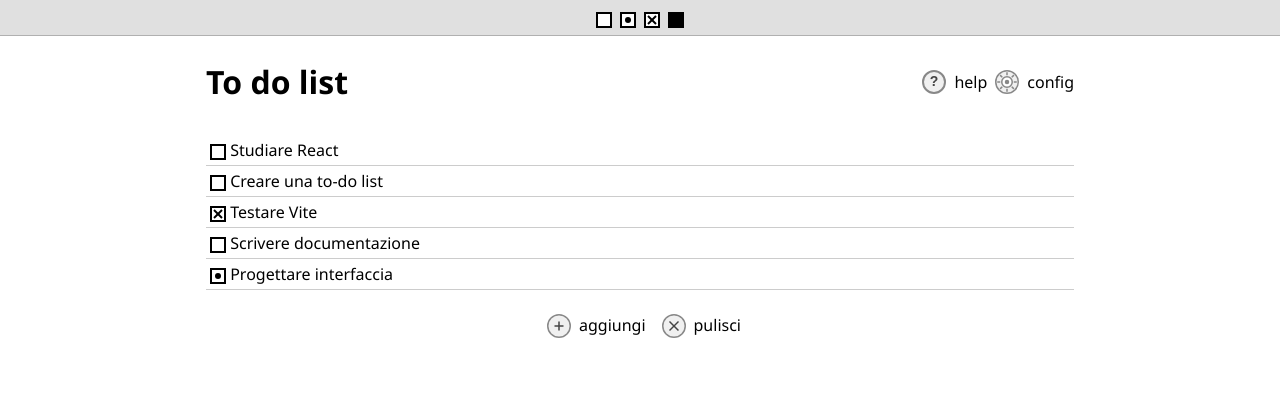
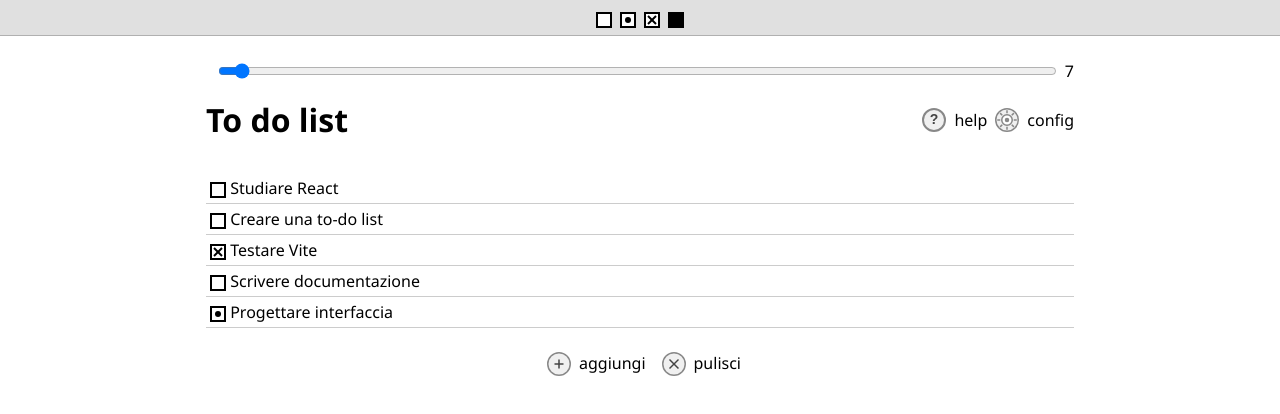
Before and after one commit to sensorario/quadrato, a React (Vite) app: page / in a window 1280 px wide. Shown: the top 414 px of the page. Built offline with nearby package versions, Linux system fonts and the light colour scheme.

Commit message:
feat(filter): filter task bay date range using a slider

```diff
--- a/src/App.jsx
+++ b/src/App.jsx
@@ -61,9 +61,13 @@ function App() {
     return saved ? JSON.parse(saved) : initialTasks;
   });
 
+  // Stato per lo slider dei giorni
+  const [daysRange, setDaysRange] = useState(7);
+
   // Funzione per aggiornare la descrizione di un task
   const updateTaskTitle = (id, value, longValue, projectValue, dateTimeValue) => {
-    setTasks(tasks => tasks.map(task =>
+    setTasks(tasks => {
+      const updated = tasks.map(task =>
         task.id === id
           ? {
             ...task,
@@ -73,7 +77,10 @@ function App() {
             dateTime: dateTimeValue ?? task.dateTime
           }
           : task
-    ));
+      );
+      localStorage.setItem('simplanner-tasks', JSON.stringify(updated));
+      return updated;
+    });
   };
   const [showPopup, setShowPopup] = useState(false);
   const [newTaskTitle, setNewTaskTitle] = useState('');
@@ -157,6 +164,19 @@ function App() {
         </div>
       </div>
       <div className="app-container">
+        {/* Slider per selezionare il range di giorni */}
+        <div style={{ margin: '16px 0', width: '100%', display: 'flex', alignItems: 'center' }}>
+          <input
+            type="range"
+            id="daysRange"
+            min={0}
+            max={365}
+            value={daysRange}
+            onChange={e => setDaysRange(Number(e.target.value))}
+            style={{ marginLeft: '12px', verticalAlign: 'middle', width: '100%' }}
+          />
+          <span style={{ marginLeft: '8px', fontWeight: 500 }}>{daysRange}</span>
+        </div>
         <Header
           setShowHelp={setShowHelp}
           editable={editable}
@@ -192,16 +212,28 @@ function App() {
             ))}
           </div>
         )}
+        {/* Filtro task per range di giorni e progetto */}
         <TaskList
-          tasks={
+          tasks={(() => {
+            // Filtra per progetto
+            let filtered =
               projectFilter === 'ALL'
                 ? tasks
                 : projectFilter === null
                   ? tasks.filter(t => !t.project)
                   : projectFilter
                     ? tasks.filter(t => t.project === projectFilter)
-                  : tasks
-          }
+                    : tasks;
+            // Filtra per range di giorni
+            const now = new Date();
+            const end = new Date(now);
+            end.setDate(now.getDate() + daysRange);
+            return filtered.filter(t => {
+              if (!t.dateTime) return true; // task senza scadenza
+              const dt = new Date(t.dateTime);
+              return dt >= now && dt <= end;
+            });
+          })()}
           onTaskClick={handleClick}
           updateTaskTitle={updateTaskTitle}
           editable={editable}
```
Lines whose indentation alone changed are shown as unchanged.
